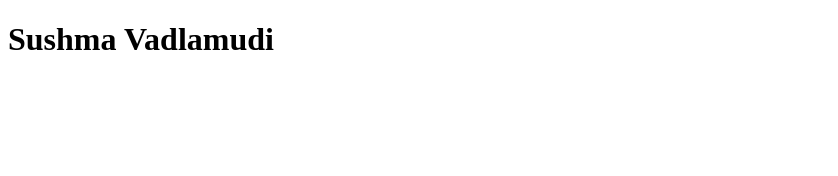
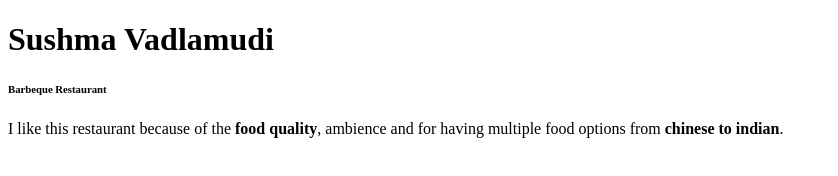
Before and after one commit to 44-563-Web-Apps-S24/44563-webapps-s24-assignment3-Sushma-362, a plain HTML site: page index.html in a window 1280 px wide. Shown: the whole page, without its empty margins (0-838 px from the left). Drawn offline with Linux system fonts and the light colour scheme.

Commit message:
Update index.html

```diff
--- a/index.html
+++ b/index.html
@@ -2,13 +2,15 @@
 <html lang="en">
 
 <head>
-    <!--meta charset="UTF-8"-->
-    <!--meta name="viewport" content="width=device-width, initial-scale=1.0"-->
     <title>My First Web Page</title>
 </head>
 
 <body>
     <h1>Sushma Vadlamudi</h1>
 </body>
+<body>
+    <h6>Barbeque Restaurant</h6>
+    <p>I like this restaurant because of the <strong>food quality</strong>, ambience and for having multiple food options from <strong>chinese to indian</strong>.</p>
+</body>
 
 </html>
```
